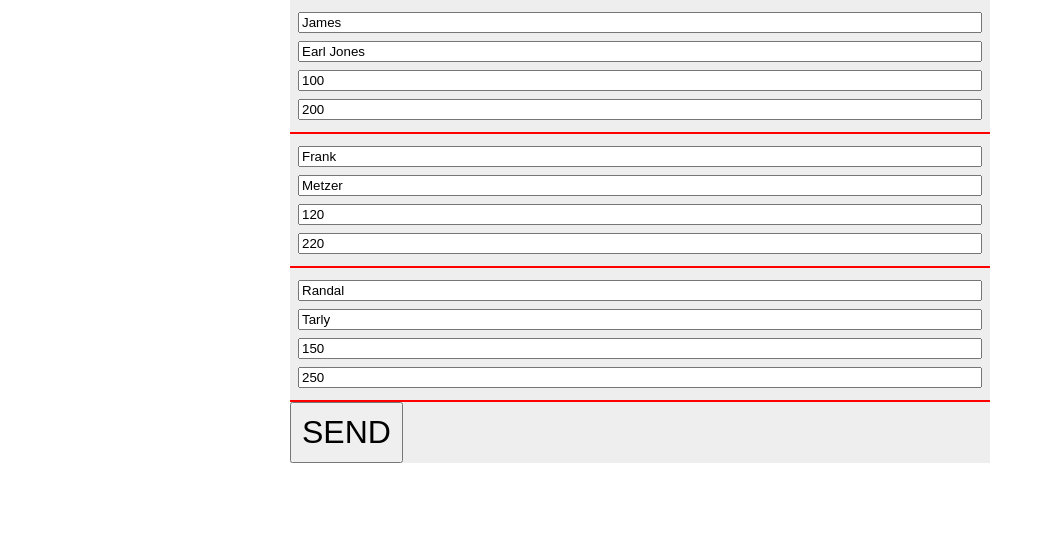
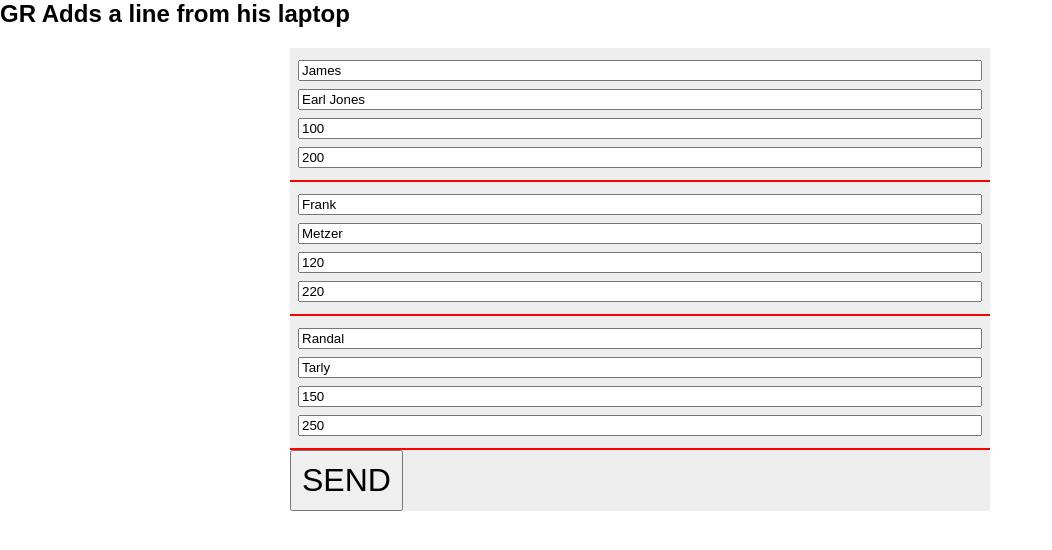
Before and after one commit to GRY086/gr-ifirst-git, a plain HTML site: page index.html in a window 1280 px wide. Shown: the whole page, without its empty margins (0-1052 px from the left). Drawn offline with nearby package versions, Linux system fonts and the light colour scheme.

Commit message:
From laptop
I cloned this down to my  lappy, now I made an edit.

```diff
--- a/index.html
+++ b/index.html
@@ -7,7 +7,7 @@
     </head>
 
     <body>
-
+        <h2> GR Adds a line from his laptop</h2>
         <form>
             <section>
                 <input type='text' id='fname_1' name='fname_1' value='James'/>
```
